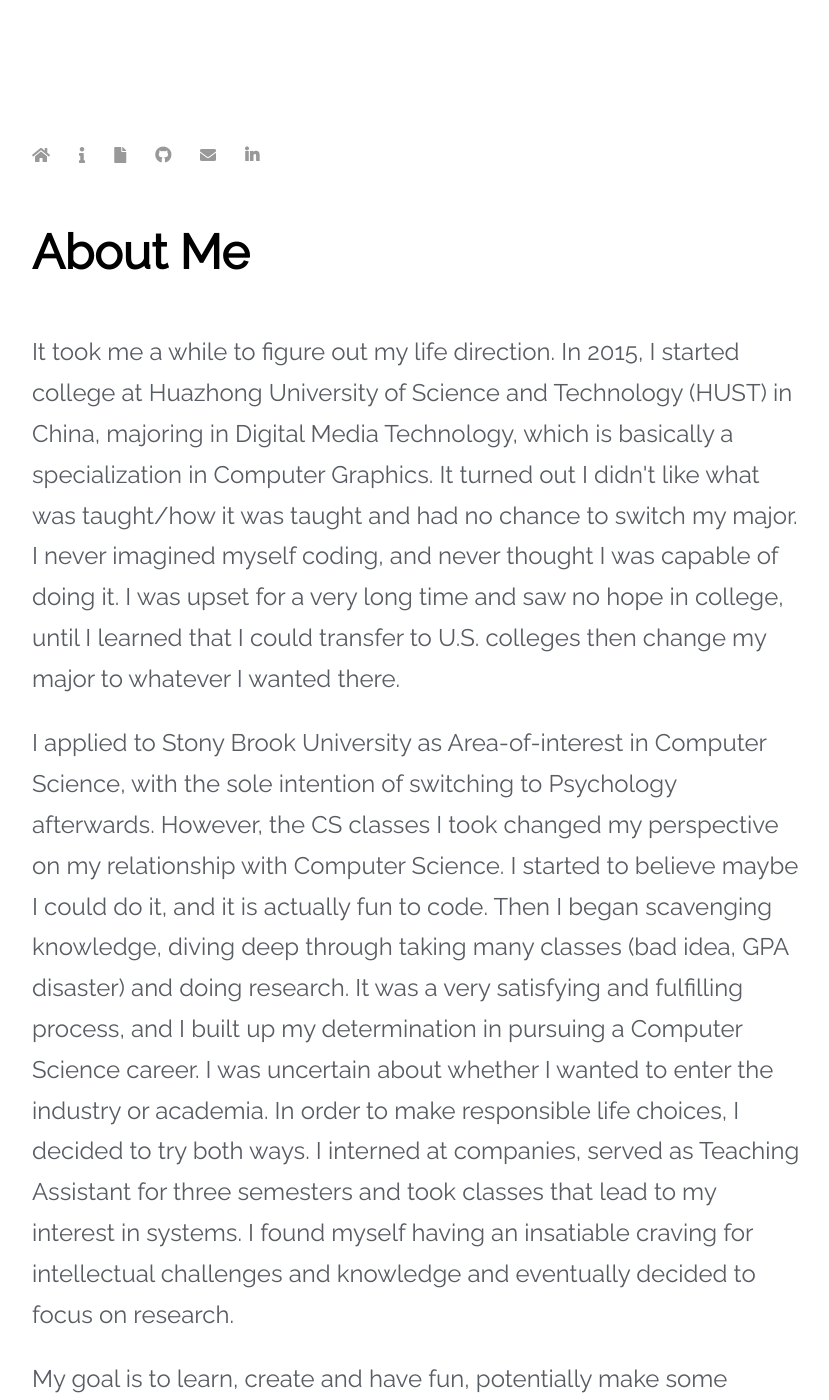
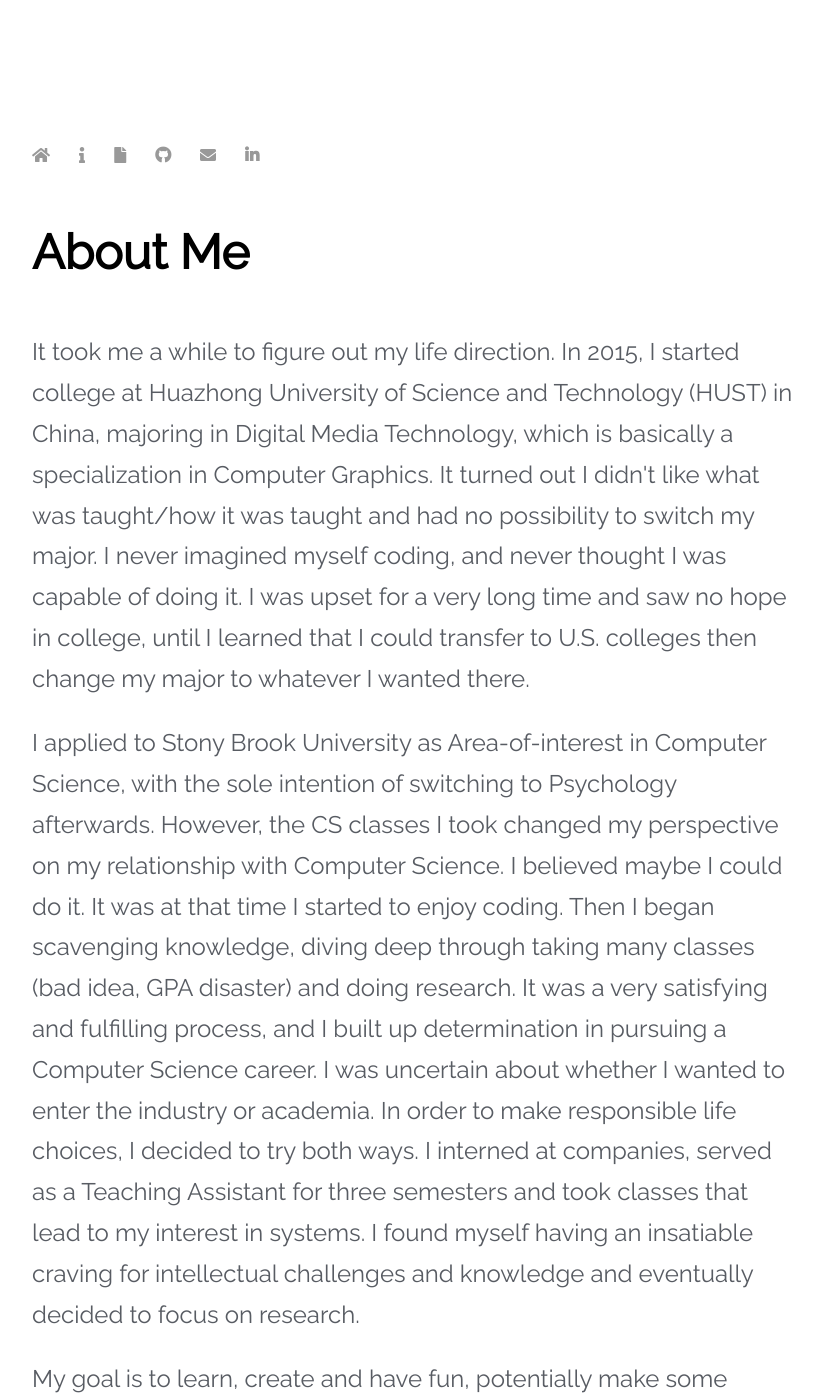
Before and after one commit to limboaz/limboaz.github.io, a Jekyll site: the page built from about.html, in a window 1280 px wide and 1400 px high. Shown: the whole window, without its empty margins (224-1053 px from the left). Built offline with Jekyll 4.4.1, drawn with Linux system fonts in a browser that asks for light colours; nearby versions of some CDN libraries; some of the changed text lies outside the part shown.

Commit message:
fix wording

```diff
--- a/about.html
+++ b/about.html
@@ -10,20 +10,20 @@
 	<div>
 		<p>
 			It took me a while to figure out my life direction. In 2015, I started college at Huazhong University of Science and Technology (HUST) in China, majoring in
-		Digital Media Technology, which is basically a specialization in Computer Graphics. It turned out I didn't like what was taught/how it was taught and had no chance to switch my major.
+		Digital Media Technology, which is basically a specialization in Computer Graphics. It turned out I didn't like what was taught/how it was taught and had no possibility to switch my major.
 			I never imagined myself coding, and never thought I was capable of doing it. I was upset for a very long time and saw no hope in college, until I learned that I could transfer to U.S. colleges then change my major to whatever I wanted there.
 		</p>
 
 		<p>
 			I applied to Stony Brook University as Area-of-interest in Computer Science, with the sole intention of switching to Psychology afterwards. However, the CS classes I took changed my perspective on my relationship with Computer Science.
-			I started to believe maybe I could do it, and it is actually fun to code. Then I began scavenging knowledge, diving deep through taking many classes (bad idea, GPA disaster) and doing research.
-			It was a very satisfying and fulfilling process, and I built up my determination in pursuing a Computer Science career. I was uncertain about whether I wanted to enter the industry or academia. In order to make responsible life choices, I decided to try both ways. I interned at companies, served as
+			I believed maybe I could do it. It was at that time I started to enjoy coding. Then I began scavenging knowledge, diving deep through taking many classes (bad idea, GPA disaster) and doing research.
+			It was a very satisfying and fulfilling process, and I built up determination in pursuing a Computer Science career. I was uncertain about whether I wanted to enter the industry or academia. In order to make responsible life choices, I decided to try both ways. I interned at companies, served as a
 			Teaching Assistant for three semesters and took classes that lead to my interest in systems. I found myself having an insatiable craving for intellectual challenges and knowledge and eventually decided to focus on research.
 		</p>
 
 		<p>
-			My goal is to learn, create and have fun, potentially make some impact to expand the boundary of knowledge, even just for a little bit. I also hope to be able to inspire more people, especially women, who are in self-doubt of their capability to study Computer Science, as I have stumbled and lost my way but eventually figured out what I want.
-			It is never too late, or too hard to start learning something, and it is okay to stumble, get lost or even fail. It may sound like cliche, but all it takes to study Computer Science, or anything, is passion, curiosity and hard work.
+			My goal is to learn, create and have fun, potentially make some impact to expand the boundary of knowledge even just for a little bit. I also hope to be able to inspire more people, especially women who are in doubt of their capability to study Computer Science, as I have stumbled and lost my way but eventually figured out what I want.
+			It is never too late, or too hard to start learning something, and it is okay to stumble, get lost or even fail. It may sound like a cliche, but all it takes to study Computer Science, or anything, is passion, curiosity and hard work.
 		</p>
 	</div>
 </div>
```
